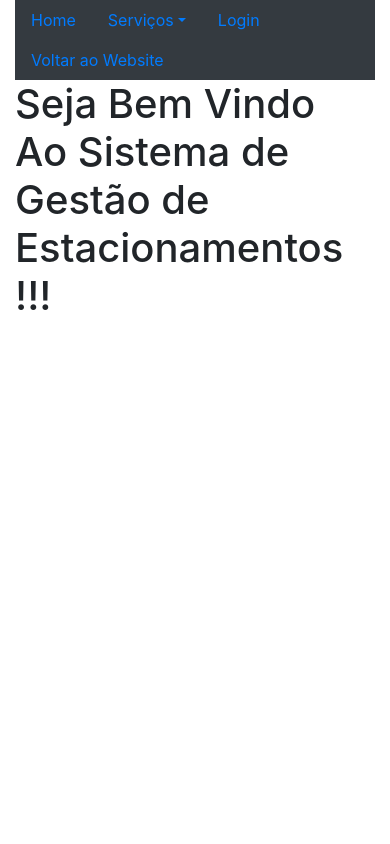
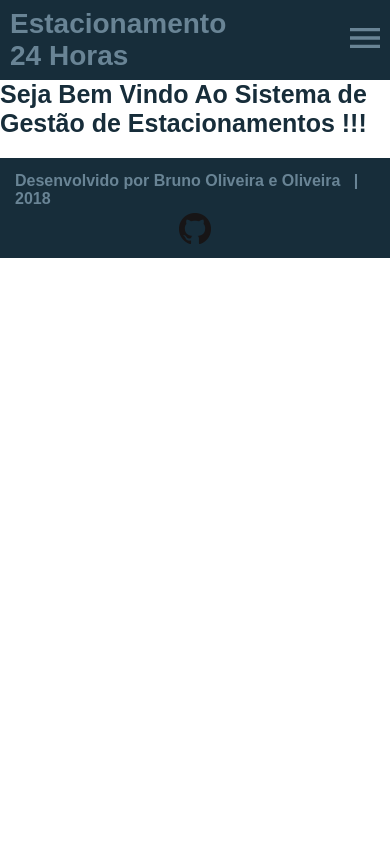
Before and after one commit to Bruno-Oliveira-e-Oliveira/Projeto_final_curso_web_django, a Django app: page /sistema/ in a window 390 px wide. Run offline with Django 3.2, Linux system fonts and the light colour scheme; some libraries are stand-ins or nearby versions.

Commit message:
Criando menu e submenu do sistema

```diff
--- a/core/templates/core/index.html
+++ b/core/templates/core/index.html
@@ -1,9 +1,8 @@
 {% extends "base.html" %}
 
 {% block main %}
-    <div class="row">
-        <div class="col">
-            <h1>Seja Bem Vindo Ao Sistema de Gestão de Estacionamentos !!!</h1>
-        </div>
-    </div>
+    <section class="section">
+        <h1 class="titulo" >Seja Bem Vindo Ao Sistema de Gestão de Estacionamentos !!!</h1>
+    </section>
+
 {% endblock  %}
--- /dev/null
+++ b/static/css/estilo.css
@@ -0,0 +1,391 @@
+html, body {
+    width: 100%;
+    margin: 0;
+    padding: 0;
+    min-height: 100%;
+}
+
+body{
+    font-family: Arial, Helvetica, sans-serif;
+}
+
+
+.header{
+    width: 100%;
+    position: absolute;
+    top: 0;
+    background-color:#172D3A;
+    height: 80px;
+    display: grid;
+    align-items: center;
+    z-index: 200;
+}
+
+#nome-empresa{
+    margin: 0;
+    padding: 0;
+    font-weight: bold;
+    margin-left: 10px;
+    float: left;
+    color: #698495;
+    position: absolute;
+    font-size: 28px;
+}
+
+
+.menu-list-item-link{
+    text-decoration: none;
+    color: #698495;
+    font-weight: bold;
+}
+
+.menu-list-item-link:hover {
+    background-color: rgba(133,156,164,0.3);
+
+}
+
+.menu-img{
+    visibility: hidden;
+}
+
+/* main */
+
+#main{
+    width: 100%;
+    margin-top: 80px;
+    height: 100%;
+    margin-bottom: 20px;
+}
+
+.section{
+    width: 100%;
+    clear: both;
+}
+
+.section-bg{
+    background-color: #698495;
+    width: 100%;
+    clear: both;
+}
+
+/* HR linha */
+.linha{
+    width: 90%;
+}
+
+.painel{
+    text-align: center;
+    height: 60px;
+    display: flex;
+    align-items: center;
+    justify-content: center;
+}
+
+.painel-claro{
+    background-color: #698495;
+    text-align: center;
+    height: 50px;
+    display: flex;
+    align-items: center;
+    justify-content: left;
+}
+
+
+.titulo-escuro-painel{
+    margin: 0;
+    margin-left: 10px;
+    color:#172D3A;
+    font-size: 25px;
+}
+
+.titulo{
+    margin: 0;
+    color: #172D3A;
+    font-size: 20px;
+}
+
+.p{
+    margin: 0;
+    text-indent: 20px;
+}
+
+/* Container flex centralizador */
+
+.flex-container{
+    display: flex;
+    flex-flow: row wrap;
+    justify-content: center;
+    justify-content: center;
+    width: 100%;
+}
+
+
+
+/* Formulário Contato */
+
+.form-label{
+    display: block;
+}
+
+/* Modal Form Contato */
+#modal{
+   position: fixed;
+   display: none;
+   left: 0;
+   top: 0;
+   padding-top: 150px;
+   z-index: 500;
+   width: 100%;
+   height: 100%;
+   overflow: auto;
+   background-color: rgb(0,0,0);
+   background-color: rgba(0,0,0,0.4);
+
+}
+
+#modal-conteudo{
+    background-color: #698495;
+    margin: auto;
+    padding: 20px;
+    border: 1px solid #888;
+    width: 80%;
+    height: 90px;
+
+}
+
+.msg-form{
+    margin-top: 20px;
+    text-align: left;
+}
+
+.fechar {
+    color: #aaaaaa;
+    float: right;
+    font-size: 28px;
+    font-weight: bold;
+}
+
+.fechar:hover,.fechar:focus {
+    color: #000;
+    text-decoration: none;
+    cursor: pointer;
+}
+
+
+/* Footer */
+
+#footer{
+    width: 100%;
+    background-color: #172D3A;
+    height: 100px;
+    clear: both;
+    display: flex;
+    align-items: center;
+    justify-content: center;
+    flex-direction: column;
+
+    position: relative;
+    bottom: 0px;
+    left: 0px;
+    right: 0px;
+    margin-bottom: 0px;
+}
+
+
+.footer-creditos{
+    color:#698495;
+    font-weight: bold;
+    padding: 5px 15px;
+}
+
+
+
+
+
+
+@media only screen and (max-width:630px){
+    /* Header e nav */
+
+    .menu{
+        margin: 0;
+        padding: 0;
+        position: relative;
+        z-index: 98;
+        margin-top: 80px;
+        width: 100%;
+        visibility: hidden;
+    }
+
+    .menu-list{
+        list-style: none;
+        background-color: #172D3A;
+        padding: 0px;
+        margin: 0px;
+        right: 0px;
+    }
+    .menu-list-item:first-child{
+        border-top: 1px;
+        border-top-color: rgba(133,156,164,0.3);
+        border-top-style: solid;
+    }
+
+    .menu-list-item{
+        border-bottom: 1px;
+        border-bottom-color: rgba(133,156,164,0.3);
+        border-bottom-style: solid;
+    }
+
+    .menu-list-item-link{
+        font-size: 18px;
+        padding: 15px 15px;
+        display: block;
+        text-align: left;
+    }
+
+    /* Menu secundario */
+
+    .seg-menu{
+        display: none;
+        padding-left: 23%;
+    }
+
+    .seg-menu-list-item{
+        border-bottom: 1px;
+        border-bottom-color: rgba(133,156,164,0.3);
+        border-bottom-style: solid;
+    }
+
+    .seg-menu-list-item:last-child{
+        border-bottom-style: none;
+        border-bottom: 0px;
+    }
+
+    .btnSegMenu{
+        display: flex;
+        justify-content: space-between;
+    }
+
+    .img-submenu-baixo{
+        display: none;
+    }
+
+    /* Checkbox */
+    #submenu-check{
+        display: none;
+    }
+
+
+
+
+
+
+
+    /* Div CheckBox e img menu */
+    .dMenu-button{
+        position: absolute;
+        right: 10px;
+    }
+
+    .menu-img{
+        width: 30px;
+        visibility: visible;
+    }
+
+    /* Checkbox */
+    #menu-check{
+        display: none;
+    }
+
+    /* Label menu */
+    .menu-button{
+        cursor: pointer;
+    }
+
+    /* Main */
+
+    .p{
+        padding: 15px;
+        text-align: justify;
+    }
+
+    .titulo{
+        font-size: 25px;
+    }
+
+    /* Galeria de Imagens */
+
+    .galeria{
+        width: 90%;
+        margin-top: 15px;
+    }
+    .galeria:last-child{
+        margin-bottom: 15px;
+    }
+
+    .galeria-img{
+        width: 100%;
+        margin-bottom: 10px;
+    }
+
+    .galeria-desc{
+        width: 100%;
+        text-align: center;
+        margin-bottom: 10px;
+    }
+
+    /* Formulário */
+
+    .form-contato{
+        width: 80%;
+        padding: 15px 0;
+    }
+
+    .form-label{
+        padding: 15px 0;
+    }
+
+    .form-input{
+        width: 95%;
+        height: 40px;
+    }
+
+    .form-textarea{
+        width: 97%;
+        height: 100px;
+    }
+
+    .form-submit{
+        margin-top: 15px;
+        width: 90px;
+        height: 45px;
+        font-size: 15px;
+        font-weight: bold;
+        background-color: #172D3A;
+        color: #698495;
+    }
+
+    .form-submit:hover{
+        background-color: #698495;
+        color: #172D3A;
+    }
+
+
+
+    /* Mapa */
+
+    .mapa{
+        width: 90%;
+        height: 200px;
+    }
+
+
+
+
+
+
+
+
+
+
+
+}
--- a/templates/base.html
+++ b/templates/base.html
@@ -6,55 +6,110 @@
     <meta charset="UTF-8">
     <meta name="viewport" content="width=device-width, initial-scale=1.0">
     <meta http-equiv="X-UA-Compatible" content="ie=edge">
-    <link rel="stylesheet"  href="{% static 'bootstrap/css/bootstrap.css' %}">
-    <script src="{% static 'bootstrap/js/bootstrap.js' %}"></script>
-    <title>Document</title>
+    <title>WebSite | Estacionamento</title>
+
+    {% block links %}{% endblock  %}
+    <link rel="stylesheet" href="{% static 'css/estilo.css' %}">
+    <script>
+        function menuResp(){
+            var btMenu = document.getElementById('menu-check');
+            var menu = document.getElementsByClassName('menu');
+            if(btMenu.checked){
+                menu.item(0).style.visibility = 'visible';
+            }else{
+                menu.item(0).style.visibility = 'hidden';
+            }
+        }
+
+        function abrirMenu2() {
+            var submenu = document.getElementsByClassName("seg-menu");
+            var btncima = document.getElementsByClassName("img-submenu-cima");
+            var btnbaixo = document.getElementsByClassName("img-submenu-baixo");
+
+            if (submenu.item(0).style.display == 'none') {
+                submenu.item(0).style.display = 'block';
+                btnbaixo.item(0).style.display = 'block';
+                btncima.item(0).style.display = 'none'
+            } else {
+                submenu.item(0).style.display = 'none';
+                btnbaixo.item(0).style.display = 'none';
+                btncima.item(0).style.display = 'block'
+            }
+
+        }
+
+
+    </script>
 </head>
 <body>
-    <div class="container-fluid">
-        <div class="row">
-            <div class="col-md-12">
-                <ul class="nav nav-pills bg-dark">
-                    <li class="nav-item">
-                        <a class="nav-link " href="{% url 'core_home' %}">Home</a>
+
+    <header class="header">
+        <p id="nome-empresa">Estacionamento<br>24 Horas</p>
+        <div class="dMenu-button">
+            <label class="menu-button" for="menu-check">
+                <img src="{% static 'img/menu-button.svg' %}" alt="Botão de Menu" class="menu-img">
+            </label>
+            <input type="checkbox" name="menu-check" id="menu-check" onclick="menuResp()" value="ativo">
+        </div>
+        <nav class="menu">
+            <ul class="menu-list">
+                <li class="menu-list-item"><a class="menu-list-item-link" href="{% url 'core_home' %}">Home</a></li>
+
+                <li class="menu-list-item">
+                    <div class="btnSegMenu menu-list-item-link" onclick="abrirMenu2()" >
+                        Serviços
+                        <img src="{% static 'img/sub-menu-cima.png' %}" class="img-submenu-cima" alt="Seta para indicar o sub menu">
+                        <img src="{% static 'img/sub-menu-baixo.png' %}" class="img-submenu-baixo" alt="Seta para indicar o sub menu">
+                        <input type="checkbox" name="submenu-check" id="submenu-check"  value="ativo">
+                    </div>
+
+                    <ul class="seg-menu menu-list">
+                        <li class="seg-menu-list-item"><a class="seg-menu-list-link menu-list-item-link" href="{% url 'core_lista_pessoas' %}">Pessoas</a></li>
+                        <li class="seg-menu-list-item"><a class="seg-menu-list-link menu-list-item-link" href="{% url 'core_lista_mensalistas' %}">Mensalistas</a></li>
+                        <li class="seg-menu-list-item"><a class="seg-menu-list-link menu-list-item-link" href="{% url 'core_lista_veiculos' %}">Veículos</a></li>
+                        <li class="seg-menu-list-item"><a class="seg-menu-list-link menu-list-item-link" href="{% url 'core_lista_mov_rot' %}">Movimentos Rotativos</a></li>
+                        <li class="seg-menu-list-item"><a class="seg-menu-list-link menu-list-item-link" href="{% url 'core_lista_mov_mens'%}">Movimentos Mensalistas</a></li>
+                    </ul>
                 </li>
-                    <li class="nav-item dropdown">
-                        <a class="nav-link dropdown-toggle" data-toggle="dropdown" href="#" role="button" aria-haspopup="true" aria-expanded="false">Serviços</a>
-                        <div class="dropdown-menu">
-                            <a class="dropdown-item" href="{% url 'core_lista_pessoas' %}">Pessoas</a>
-                            <a class="dropdown-item" href="{% url 'core_lista_mensalistas' %}">Mensalistas</a>
-                            <a class="dropdown-item" href="{% url 'core_lista_veiculos' %}">Veículos</a>
-                            <a class="dropdown-item" href="{% url 'core_lista_mov_rot' %}">Movimentos Rotativos</a>
-                            <a class="dropdown-item" href="{% url 'core_lista_mov_mens'%}">Movimentos Mensalistas</a>
-                        </div>
-                    </li>
+
+
                 {% if user.is_authenticated %}
-                        <li class="nav-item">
-                            <a class="nav-link " href="{% url 'logout' %}">Logout</a>
-                        </li>
-                        <li class="nav-item">
-                            <a class="nav-link disabled" href="#">Olá {{ user }}</a>
+                    <li class="menu-list-item">
+                        <a class="menu-list-item-link" href="{% url 'logout' %}">Logout</a>
                     </li>
                 {% else %}
-                        <li class="nav-item">
-                            <a class="nav-link " href="{% url 'login' %}">Login</a>
+                    <li class="menu-list-item">
+                        <a class="menu-list-item-link" href="{% url 'login' %}">Login</a>
                     </li>
                 {% endif %}
-                    <li class="nav-item">
-                        <a class="nav-link " href="{% url 'website_home' %}">Voltar ao Website</a>
+
+                <li class="menu-list-item">
+                    <a class="menu-list-item-link" href="{% url 'website_home' %}">Voltar ao Website</a>
                 </li>
+
             </ul>
-            </div>
-        </div>
+        </nav>
+    </header>
 
 
+
+
+
+
+    <main id="main">
         {% block main %}
 
-        {% endblock  %}
-    </div>
+        {% endblock %}
+    </main>
 
-    <script src="https://code.jquery.com/jquery-3.2.1.slim.min.js" integrity="sha384-KJ3o2DKtIkvYIK3UENzmM7KCkRr/rE9/Qpg6aAZGJwFDMVNA/GpGFF93hXpG5KkN" crossorigin="anonymous"></script>
-    <script src="https://cdnjs.cloudflare.com/ajax/libs/popper.js/1.12.9/umd/popper.min.js" integrity="sha384-ApNbgh9B+Y1QKtv3Rn7W3mgPxhU9K/ScQsAP7hUibX39j7fakFPskvXusvfa0b4Q" crossorigin="anonymous"></script>
-    <script src="https://maxcdn.bootstrapcdn.com/bootstrap/4.0.0/js/bootstrap.min.js" integrity="sha384-JZR6Spejh4U02d8jOt6vLEHfe/JQGiRRSQQxSfFWpi1MquVdAyjUar5+76PVCmYl" crossorigin="anonymous"></script>
+
+
+    <footer id="footer">
+        <span class="footer-creditos">Desenvolvido por Bruno Oliveira e Oliveira &nbsp | &nbsp 2018 </span>
+
+        <a href="https://github.com/Bruno-Oliveira-e-Oliveira/Projeto_final_curso_web_django" target="_blank">
+            <img class="img-github" src="{% static 'img/GitHub-Mark-32px.png' %}" alt=" Imagem do Octocat para linkar o projeto do github">
+        </a>
+    </footer>
 </body>
 </html>
--- a/website/templates/website/base.html
+++ b/website/templates/website/base.html
@@ -9,7 +9,7 @@
     <title>WebSite | Estacionamento</title>
 
     {% block links %}{% endblock  %}
-    <link rel="stylesheet" href="{% static 'css/estilo.css' %}">
+    <link rel="stylesheet" href="{% static 'css/estiloweb.css' %}">
     <script>
         function menuResp(){
             var btMenu = document.getElementById('menu-check');
--- a/website/templates/website/index.html
+++ b/website/templates/website/index.html
@@ -101,5 +101,6 @@
             cachacis que pode alegrar sua vidis. Posuere libero varius. Nullam a nisl ut ante blandit
             hendrerit. Aenean sit amet nisi. A ordem dos tratores não altera o pão duris.
         </p>
+
     </section>
 {% endblock %}
```
Also changed, not shown: static/css/style.css (deleted, +0 -14 lines), website/static/css/estiloweb.css (renamed from website/static/css/estilo.css, +5 -5 lines), website/templates/website/sobre.html (+15 -0 lines), db.sqlite3, static/img/sub-menu-baixo.png (added), static/img/sub-menu-cima.png (added). Lines whose indentation alone changed are shown as unchanged.
